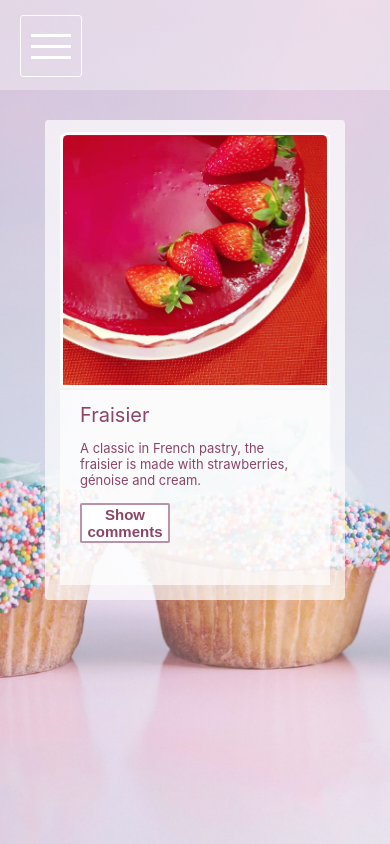
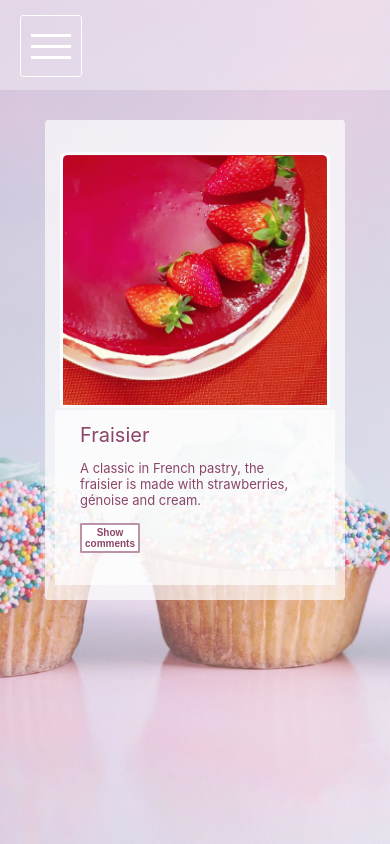
Before and after one commit to MilneS/miamyum, a React (Create React App) app: page /miamyum/details/a in a window 390 px wide. Built offline with nearby package versions, Linux system fonts and the light colour scheme; sample sign-in values are in the browser's storage.

Commit message:
css 788px

```diff
--- a/src/components/Comment.js
+++ b/src/components/Comment.js
@@ -8,7 +8,6 @@ const Comment = (props) => {
   const itemId = props.itemId;
 
   useEffect(() => {
-    console.log(`àll coms updated`, allComments)
     if (allComments && !!Object.keys(allComments).length) {
       filterComments();
     }
--- a/src/components/Comment.module.css
+++ b/src/components/Comment.module.css
@@ -30,3 +30,15 @@
   margin-top: 5px;
   overflow: scroll;
 }
+
+@media only screen and (max-width: 768px) {
+  .commentContainer {
+    height: fit-content;
+    width: 300px;
+    line-height: 15px;
+    font-size: 13px;
+  }
+  .noComment {
+    margin-top: 10px;
+  }
+}
--- a/src/components/Login.js
+++ b/src/components/Login.js
@@ -39,7 +39,6 @@ const Login = (props) => {
       localStorage.setItem("userName", data.displayName);
       !!data.idToken && dispatch({ type: "login" });
       dispatch({ type: "close" });
-      // console.log(data);
       return data;
     } else {
       setShowMessage(true);
--- a/src/components/Navbar.js
+++ b/src/components/Navbar.js
@@ -16,6 +16,7 @@ const Navbar = () => {
   };
 
   const logoutHandler = () => {
+    dispatch({ type: "closeComm"});
     dispatch({ type: "getToken", token: null });
     !token && dispatch({ type: "logout" });
     localStorage.removeItem('token')
@@ -45,6 +46,10 @@ const Navbar = () => {
     setShowBurgerLinks(!showBurgerLinks);
   };
 
+
+  const NavHandler=()=>{
+    dispatch({ type: "closeComm"});
+  }
   return (
     <div className={classes.navContainer}>
       {/* ------BURGER------ */}
@@ -64,7 +69,7 @@ const Navbar = () => {
             <div onClick={burgerHandler} className={classes.navLinks}>
               <NavLink
                 activeClassName={`${!showlogin && classes.active}`}
-                to="/miamyum"
+                to="/miamyum" onClick={NavHandler}
               >
                 Home
               </NavLink>
@@ -77,7 +82,7 @@ const Navbar = () => {
               >
                 <NavLink
                   activeClassName={`${!showlogin && classes.active}`}
-                  to="/miamyum/all"
+                  to="/miamyum/all" onClick={NavHandler}
                 >
                   All pics
                 </NavLink>
@@ -104,13 +109,13 @@ const Navbar = () => {
 
       {/* ------NAV----- */}
       <div className={classes.liContainerLeft}>
-        <NavLink activeClassName={`${!showlogin && classes.active}`} to="/miamyum">
+        <NavLink activeClassName={`${!showlogin && classes.active}`} to="/miamyum" onClick={NavHandler}>
           Home
         </NavLink>
         {loggedin && (
           <NavLink
             activeClassName={`${!showlogin && classes.active}`}
-            to="/miamyum/all"
+            to="/miamyum/all" onClick={NavHandler}
           >
             All pics
           </NavLink>
--- a/src/components/NewComment.module.css
+++ b/src/components/NewComment.module.css
@@ -1,5 +1,4 @@
 .comment {
-  /* border: 1px solid green; */
   height: 80px;
   margin: 0px;
   margin-top: 18px;
@@ -9,7 +8,7 @@ textarea {
   width: 300px;
   height: 130px;
   padding: 10px;
-  font-weight: 15px;
+  font-size: 15px;
   outline: unset;
   border: 2px solid rgba(139, 69, 105, 0.582);
   border-radius: 2%;
@@ -40,3 +39,22 @@ textarea {
 .formButton:hover {
   border: 4px solid rgba(139, 69, 105, 0.582);
 }
+
+@media only screen and (max-width: 768px) {
+  textarea {
+    width: 270px;
+    height: 60px;
+    font-size: 13px;
+    padding: 5px;
+    line-height: 18px;
+    border: 1px solid green;
+  }
+  ::placeholder {
+    font-size: 13px;
+  }
+  .formButton {
+    width: 60px;
+    height: 30px;
+    font-size: 10px;
+  }
+}
--- a/src/components/SignUp.js
+++ b/src/components/SignUp.js
@@ -42,7 +42,6 @@ const SignUp = (props) => {
       localStorage.setItem("userName", data.displayName);
       !!data.idToken && dispatch({ type: "login" });
       dispatch({ type: "close" });
-      // console.log(data);
       return data;
     } else {
       setShowMessage(true);
--- a/src/pages/Details.module.css
+++ b/src/pages/Details.module.css
@@ -99,17 +99,20 @@
     align-items: flex-start;
   }
   .card {
-    height: 405px;
+    min-height: 405px;
+    height:fit-content;
     width: 420px;
     margin-top: 30px;
     flex-direction: column;
     justify-content: flex-start;
+    /* border:1px solid red */
+
   }
   .imgcontainer {
-    height: 280px;
-    width: 390px;
+    height: 290px;
+    width: 340px;
     margin-right: 0px;
-    margin-top: 15px;
+    margin-top: 35px;
     /* border:1px solid red */
   }
   .img {
@@ -120,24 +123,38 @@
     border-bottom-right-radius: 0%;
   }
   .itemsContainer {
-    height: 85px;
-    width: 390px;
+    padding-left: 5px;
+    padding-right: 5px;
+    min-height: 85px;
+    height:fit-content;
+    width: 330px;
     margin-left: 0px;
     margin-top: 5px;
     margin-bottom: 15px;
     overflow: scroll;
     /* border:1px solid red */
   }
+
+  .commButton,
+  .addButton {
+    width: 60px;
+    height: 30px;
+    font-size: 10px;
+  }
+  .addButton {
+    margin-left: 10px;
+  }
   .title {
+    margin-top: 10px;
     height: 10px;
-    width: 370px;
+    width: 300px;
     padding: 10px;
     font-size: 20px;
     /* border:1px solid red */
   }
   .descr {
     height: 90px;
-    width: 370px;
+    width: 300px;
     padding: 10px;
     font-size: 13px;
     line-height: unset;
--- a/src/store/index.js
+++ b/src/store/index.js
@@ -1,5 +1,4 @@
 import { createStore } from "redux";
-import getALlComments from '../utilities/getAllCommentAPI'
 
 const initialState = {
   loggedin: !!localStorage.getItem("token"),
```
